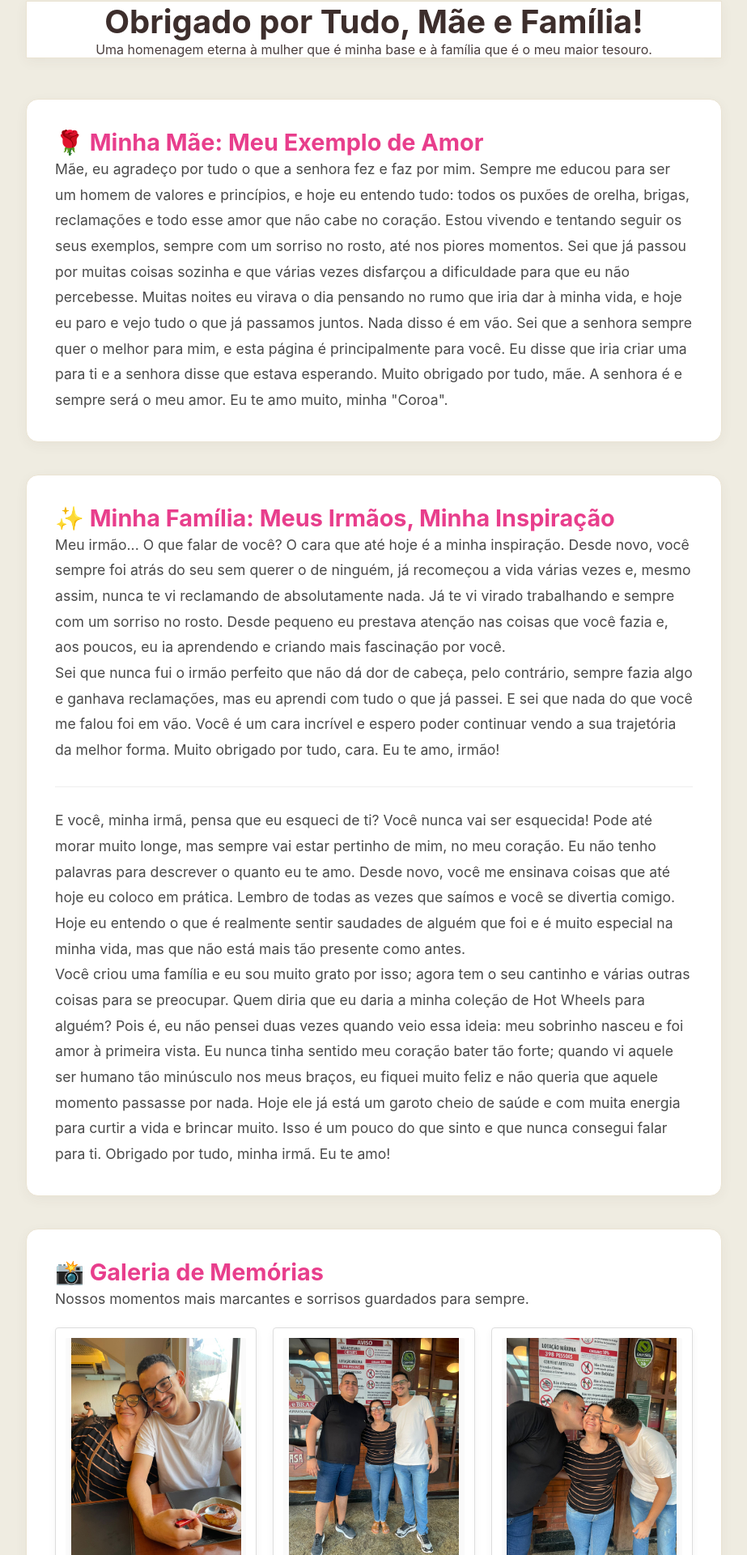
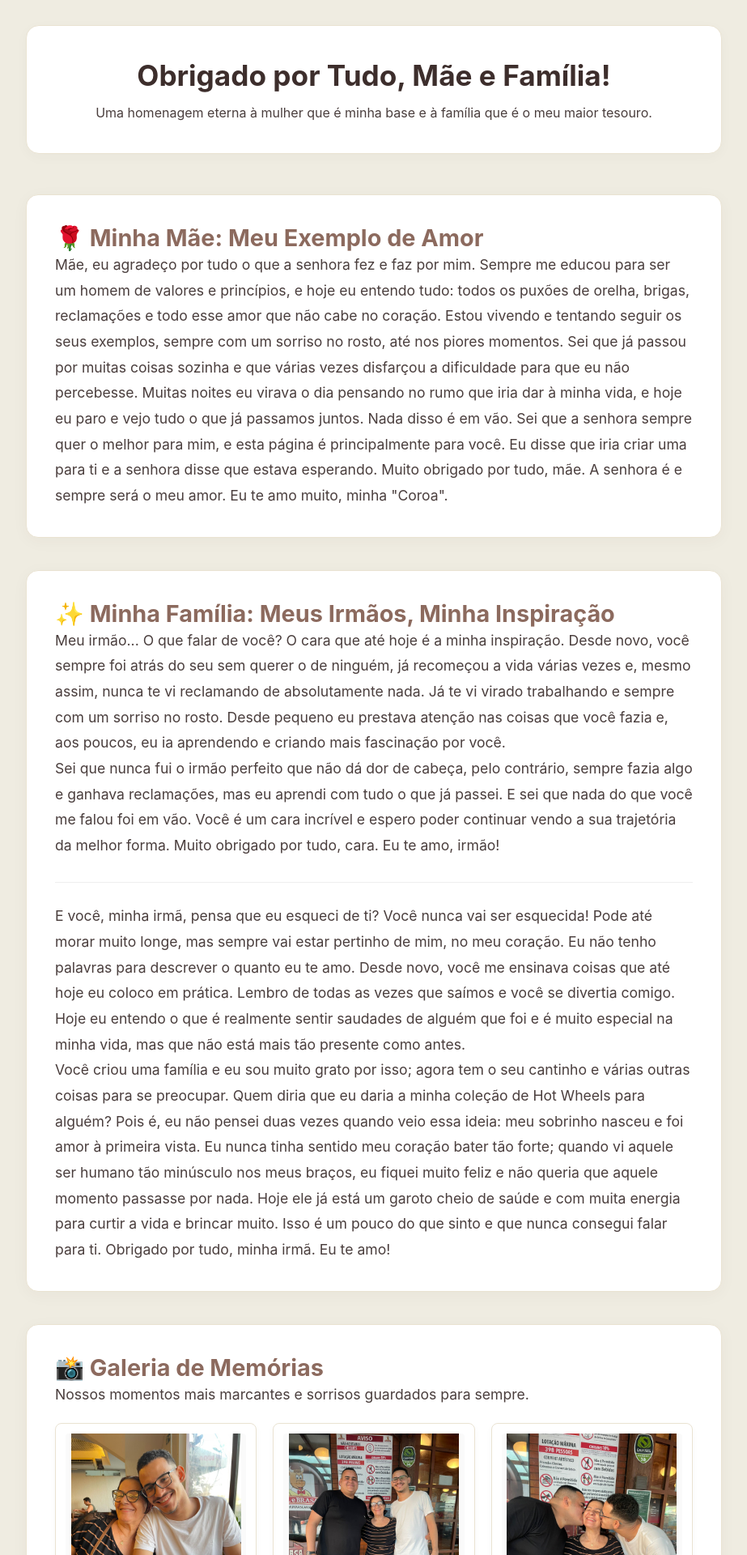
Before and after one commit to GuilhermeSilva-dev/Atividade-Pontuada03, a React (Vite) app: page / in a window 1280 px wide. Shown: the part 111-2031 px from the top of the page at 81% size, without its empty margins (178-1101 px from the left). Built offline with nearby package versions, Linux system fonts and the light colour scheme.

Commit message:
Design: Concertando video e introducao

```diff
--- a/src/pages/Home/style.css
+++ b/src/pages/Home/style.css
@@ -4,45 +4,58 @@
   padding: 40px 20px;
 }
 
+/* Ajuste do bloco de introdução: redondo, com fundo branco e espaçado */
 .introducao {
   text-align: center;
-  margin-bottom: 50px;
+  background-color: #FFFFFF !important;
+  border-radius: 16px !important;
+  padding: 40px 20px !important;
+  margin-top: 30px !important;
+  margin-bottom: 50px !important;
+  box-shadow: 0 4px 15px rgba(74, 62, 61, 0.03) !important;
+  border: 1px solid #EAE3D2 !important;
 }
 
 .introducao h2 {
-  font-size: 2.5rem;
-  color: #333;
+  font-size: 2.2rem !important;
+  color: #3D2E2C !important;
+  margin-bottom: 15px !important;
 }
 
-/* REQUISITO : Cards com box-shadow e hover dinâmico */
+.introducao p {
+  color: #4A3E3D !important;
+}
+
+/* Cards com as cores novas, mantendo o efeito de subir com o mouse */
 .cartao-secao {
-  background: #ffffff;
-  border-radius: 15px;
-  padding: 35px;
-  margin-bottom: 40px;
-  box-shadow: 0 4px 20px rgba(0, 0, 0, 0.04);
+  background: #ffffff !important;
+  border-radius: 15px !important;
+  padding: 35px !important;
+  margin-bottom: 40px !important;
+  box-shadow: 0 4px 20px rgba(74, 62, 61, 0.04) !important;
+  border: 1px solid #EAE3D2 !important;
   transition: transform 0.3s ease, box-shadow 0.3s ease;
-  scroll-margin-top: 90px; /* Para a rolagem suave não cobrir o título */
+  scroll-margin-top: 90px;
 }
 
 .cartao-secao:hover {
-  transform: translateY(-5px);
-  box-shadow: 0 10px 30px rgba(0, 0, 0, 0.08);
+  transform: translateY(-5px) !important;
+  box-shadow: 0 10px 30px rgba(74, 62, 61, 0.08) !important;
 }
 
 .cartao-secao h3 {
   font-size: 1.8rem;
-  color: #e83e8c;
+  color: #8C6A5E !important;
   margin-top: 0;
 }
 
 .cartao-secao p {
   line-height: 1.8;
   font-size: 1.1rem;
-  color: #4a4a4a;
+  color: #4A3E3D !important;
 }
 
-/* REQUISITO: Galeria de Memórias com molduras estilizadas */
+/* Galeria de Fotos */
 .galeria-fotos {
   display: grid;
   grid-template-columns: repeat(auto-fit, minmax(200px, 1fr));
@@ -53,9 +66,9 @@
 .moldura-foto {
   background: #ffffff;
   padding: 12px;
-  border: 1px solid #ddd;
-  box-shadow: 0 4px 10px rgba(0,0,0,0.05);
-  border-radius: 4px;
+  border: 1px solid #EAE3D2;
+  box-shadow: 0 4px 10px rgba(0,0,0,0.03);
+  border-radius: 8px;
   text-align: center;
 }
 
@@ -65,8 +78,9 @@
   max-height: 280px;
   object-fit: contain;
   background-color: #fafafa;
-  border-radius: 2px;
+  border-radius: 4px;
 }
+
 .moldura-foto span {
   font-size: 0.9rem;
   color: #777;
@@ -74,48 +88,42 @@
   margin-top: 8px;
 }
 
-/* REQUISITO: Dedicatórias em Vídeo */
+/* O Segredo do Vídeo Perfeito no Mobile e no PC */
 .container-video {
-  position: relative;
-  padding-bottom: 56.25%;
-  height: 0;
-  overflow: hidden;
-  border-radius: 10px;
-  margin-top: 20px;
+  position: relative !important;
+  padding-bottom: 56.25% !important;
+  height: 0 !important;
+  overflow: hidden !important;
+  border-radius: 12px !important;
+  margin-top: 20px !important;
+  width: 100% !important;
 }
 
 .container-video iframe {
-  position: absolute;
-  top: 0;
-  left: 0;
-  width: 100%;
-  height: 100%;
-  border: none;
+  position: absolute !important;
+  top: 0 !important;
+  left: 0 !important;
+  width: 100% !important;
+  height: 100% !important;
+  border: none !important;
 }
 
-.hero-secao, .titulo-container, section header, div:has(> h1) {
-  background-color: #FFFFFF !important;
-  border-radius: 16px !important;
-  padding: 40px 20px !important;
-  margin-top: 30px !important;
-  margin-bottom: 30px !important;
-  box-shadow: 0 4px 15px rgba(74, 62, 61, 0.03) !important;
-  border: 1px solid #EAE3D2 !important;
-}
+/* Ajustes finos para telas de celular */
+@media screen and (max-width: 768px) {
+  .conteudo-home {
+    padding: 20px 10px;
+  }
 
-h1 {
-  margin-bottom: 15px !important;
-}
+  .introducao {
+    padding: 30px 15px !important;
+    margin-bottom: 30px !important;
+  }
 
-iframe, video {
-  width: 100% !important;
-  height: 220px !important;
-  border-radius: 8px !important;
-  display: block !important;
-}
+  .introducao h2 {
+    font-size: 1.7rem !important;
+  }
 
-@media screen and (min-width: 769px) {
-  iframe, video {
-    height: 350px !important;
+  .cartao-secao {
+    padding: 20px !important;
   }
 }
```
